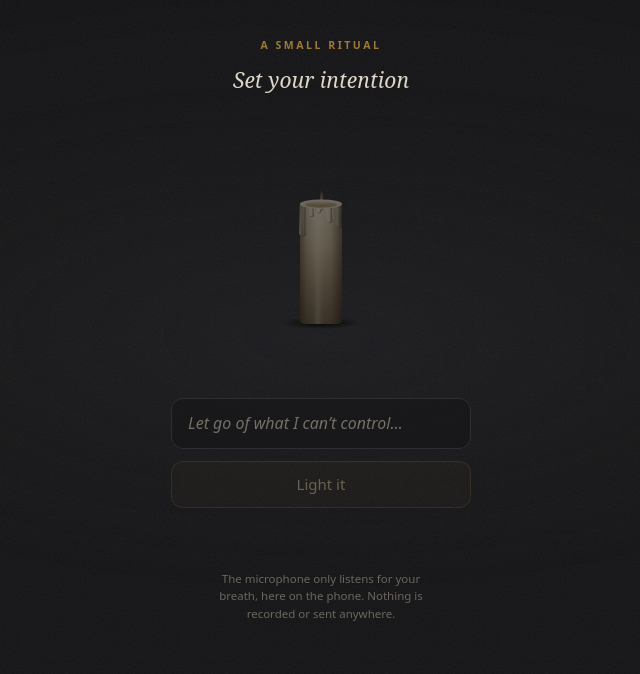
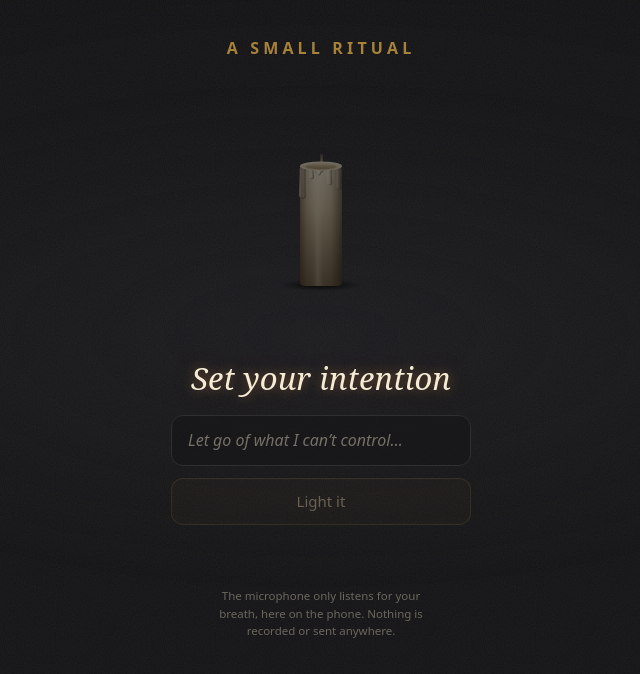
Before and after one commit to mydude-industries/tilia, a plain HTML site: page webapp/candle.html in a window 1280 px wide. Shown: the whole page, without its empty margins (319-959 px from the left). Drawn offline with Linux system fonts and the light colour scheme.

Commit message:
candle: bigger ritual kicker; glowing intention label
Co-Authored-By: Claude Opus 5.5 <noreply@anthropic.com>

```diff
--- a/webapp/candle.css
+++ b/webapp/candle.css
@@ -56,10 +56,11 @@
   /* ---- words */
   .head, .say, .quiet, .meter, .tap, .follow, .note { position: relative; z-index: 1; }
   .head { text-align: center; padding: 8px 0 0; transition: opacity var(--warm), transform var(--warm); }
-  .kicker { font: 600 10.5px/1 var(--sans); letter-spacing: .24em; text-transform: uppercase; color: var(--gold);
-    opacity: .85; margin: 0 0 16px; }
+  .kicker { font: 600 16px/1 var(--sans); letter-spacing: .26em; text-transform: uppercase; color: var(--gold);
+    opacity: .92; margin: 0 0 14px; }
   h1 { font-weight: 400; font-style: italic; font-size: 21px; line-height: 1.3; letter-spacing: .005em;
     color: #ddd7c9; margin: 0 0 8px; }
+  h1:empty { display: none; }
   .lead { color: var(--muted); font-size: 15px; line-height: 1.55; max-width: 30ch; margin: 0 auto; }
   /* lit: the words step back from the flame; out: they leave the room for the smoke */
   .lit .head { opacity: .55; }
@@ -100,6 +101,13 @@
     caret-color: rgb(180, 140, 60); outline: none; -webkit-appearance: none; appearance: none; border-radius: 12px; }
   .ask-field::placeholder { color: var(--muted); opacity: .8; font-style: italic; }
   .ask .tap { margin-top: 12px; }
+  /* the call to set it: big, warm, breathing slowly like the flame */
+  .ask-title { display: block; text-align: center; font: italic 400 31px/1.2 var(--serif); color: #f6ecd6;
+    margin: 0 0 18px; letter-spacing: .005em;
+    text-shadow: 0 0 12px rgba(255, 178, 84, .38), 0 0 34px rgba(255, 150, 60, .2);
+    animation: ask-glow 4.8s ease-in-out infinite; }
+  @keyframes ask-glow {
+    50% { text-shadow: 0 0 16px rgba(255, 178, 84, .55), 0 0 46px rgba(255, 150, 60, .3); } }
   /* nothing to light it for yet: the button waits, quietly */
   .ask .tap:disabled { opacity: .38; cursor: default; transform: none; }
   [hidden] { display: none !important; }
@@ -201,5 +209,6 @@
   @media (prefers-reduced-motion: reduce) {
     .glow:before, .halo:before { animation: none; }
     .head, .candle, .out .head, .out .candle { transition-duration: .01s; }
+    .ask-title { animation: none; }
     .out .head, .out .candle { transform: none; }
   }
--- a/webapp/candle.html
+++ b/webapp/candle.html
@@ -8,7 +8,7 @@
 <meta name="robots" content="noindex">
 <title>Tilia · candle</title>
 <link rel="icon" href="data:,">
-<link rel="stylesheet" href="candle.css?v=13">
+<link rel="stylesheet" href="candle.css?v=14">
 <link rel="stylesheet" href="candle-follow.css?v=9">
 </head>
 <body>
@@ -16,7 +16,7 @@
   <div class="room" aria-hidden="true"><i class="glow"></i><i class="grain"></i></div>
   <div class="head" id="head">
     <p class="kicker" id="kicker">A small ritual</p>
-    <h1 id="title">Set your intention</h1>
+    <h1 id="title"></h1>
     <p class="lead" id="lead"></p>
   </div>
   <canvas id="fx" aria-hidden="true"></canvas>
@@ -105,9 +105,10 @@
 
   <p class="say" id="say"></p>
   <form class="ask" id="ask" autocomplete="off" hidden>
+    <label class="ask-title" for="field">Set your intention</label>
     <div class="ask-line">
       <input class="ask-field" id="field" type="text" maxlength="60" enterkeyhint="go"
-        autocapitalize="sentences" placeholder="Let go of what I can’t control…" aria-label="Your intention">
+        autocapitalize="sentences" placeholder="Let go of what I can’t control…">
     </div>
     <button type="submit" class="tap go" id="light" disabled>Light it</button>
   </form>
@@ -129,6 +130,6 @@
 <script src="candle-seal.js?v=1"></script>
 <script src="candle-voice.js?v=3"></script>
 <script src="candle-follow.js?v=10"></script>
-<script src="candle.js?v=19"></script>
+<script src="candle.js?v=20"></script>
 </body>
 </html>
--- a/webapp/candle.js
+++ b/webapp/candle.js
@@ -170,7 +170,7 @@
     candle.style.setProperty("--burnt", "0px");
     CandleFlame.setBurn(0);
     main.classList.remove("lit", "out", "rising");
-    title.textContent = "Set your intention";
+    title.textContent = "";
     lead.textContent = "";
     say.textContent = "";
     hint.textContent = "";
```
